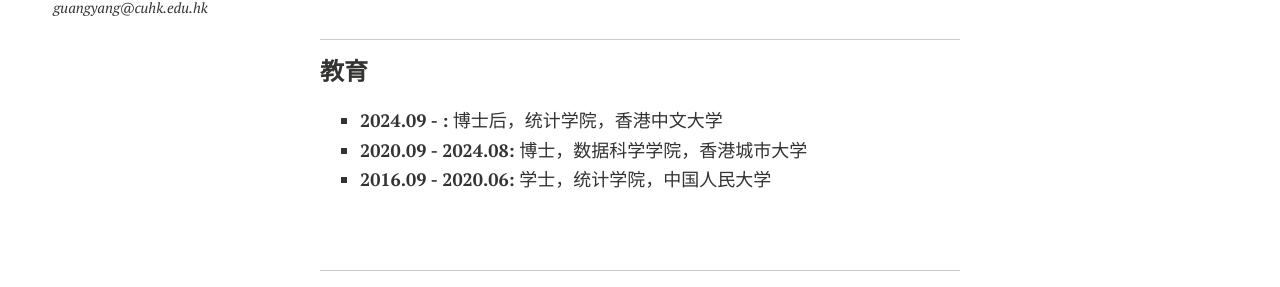
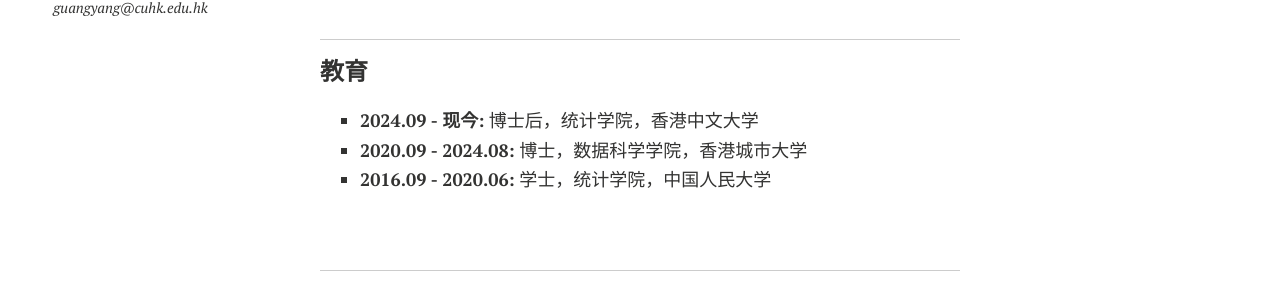
Before and after one commit to YLKnight/YLKnight.github.io, a Jekyll site: the page built from Chinese.md, in a window 1280 px wide. Shown: the part 266-553 px from the top of the page. Built offline with Jekyll 4.4.1, drawn with Linux system fonts in a browser that asks for light colours; nearby versions of some CDN libraries; comment, search, counter and statistics services are not loaded; a style sheet for code colours, icons or effects is not loaded; our own code applies the rules of GitHub Pages for plain Markdown files.

Commit message:
Update Chinese.md

```diff
--- a/Chinese.md
+++ b/Chinese.md
@@ -16,7 +16,7 @@
 
 ### 教育
 
-- **2024.09 - :** 博士后，统计学院，香港中文大学
+- **2024.09 - 现今:** 博士后，统计学院，香港中文大学
 - **2020.09 - 2024.08:** 博士，数据科学学院，香港城市大学
 - **2016.09 - 2020.06:** 学士，统计学院，中国人民大学
 
```
